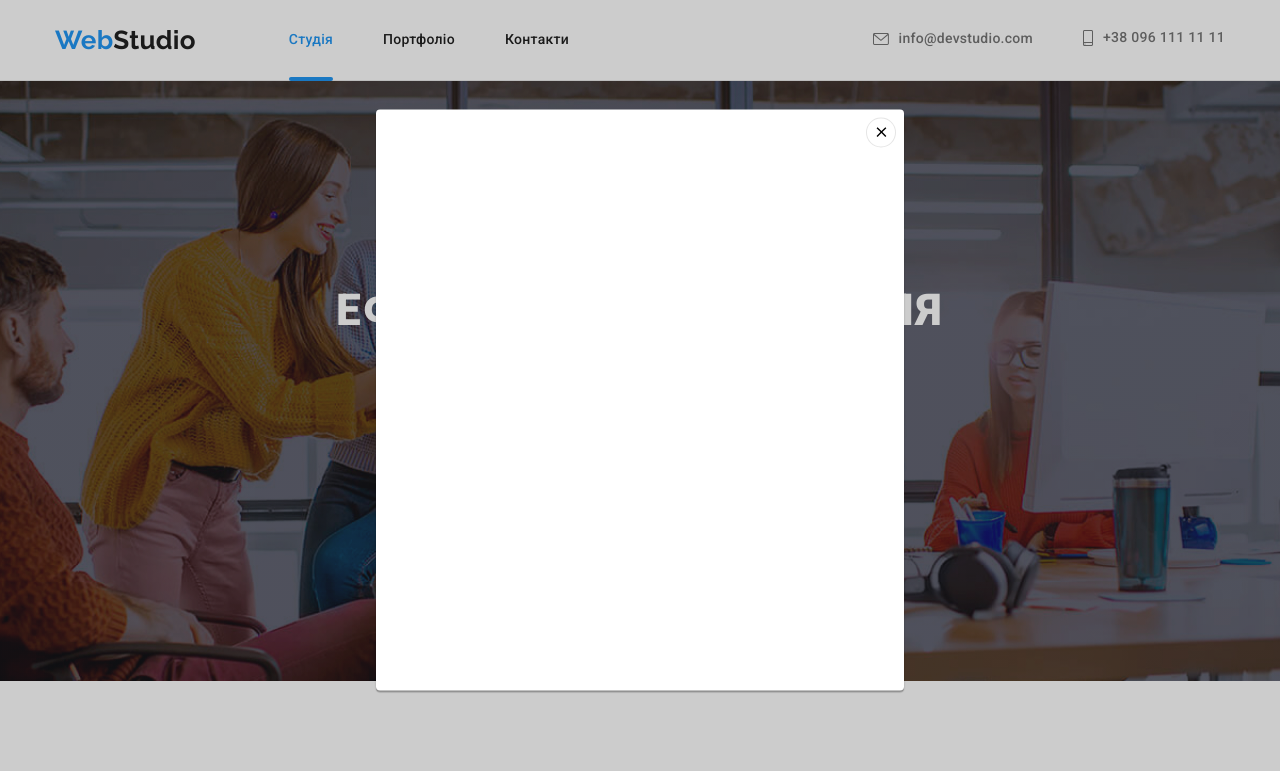
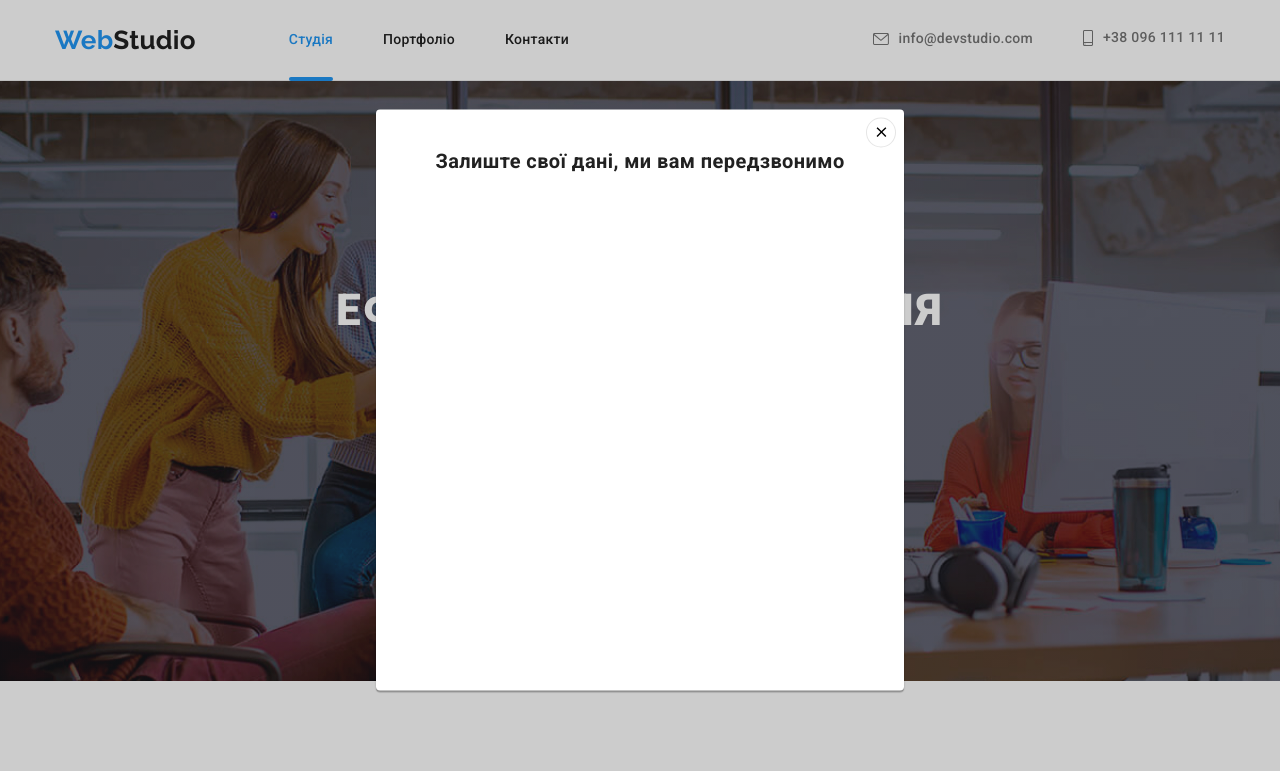
Before and after one commit to buga747/goit-markup-hw-06, a plain HTML site: page index.html in a window 1280 px wide. Both pictures are taken after a click on the button "Замовити послугу". Shown: the top 771 px of the page. Drawn offline with nearby package versions, Linux system fonts and the light colour scheme.

Commit message:
розпочинає розмітку в модальному вікні

```diff
--- a/css/styles.css
+++ b/css/styles.css
@@ -625,6 +625,7 @@ ul {
     left: 50%;
     top: 50%;
 
+    display: inline-block;
     width: 528px;
     height: 581px;
 
@@ -634,8 +635,10 @@ ul {
 
 
     transform: translate(-50%, -50%) scale(1);
+    transition: transform var(--trans-dur) var(--trans-t-funct);
 
-    transition: transform var(--trans-dur) var(--trans-t-funct);
+
+    padding: 40px;
 }
 
 .btn-modal-close {
@@ -659,6 +662,16 @@ ul {
 .btn-modal-close:hover,
 .btn-modal-close:focus {
     fill: var(--accent-color);
+}
+
+.modal-header {
+
+    font-size: 20px;
+    line-height: 1.15;
+    text-align: center;
+    color: var(--primary-text-color);
+
+    margin-bottom: 12px;
 }
 
 
--- a/index.html
+++ b/index.html
@@ -440,6 +440,8 @@
           <use href="./images/icons.svg#icon-modal-close"></use>
         </svg>
       </button>
+
+      <h2 class="modal-header">Залиште свої дані, ми вам передзвонимо</h2>
     </div>
   </div>
 
```
